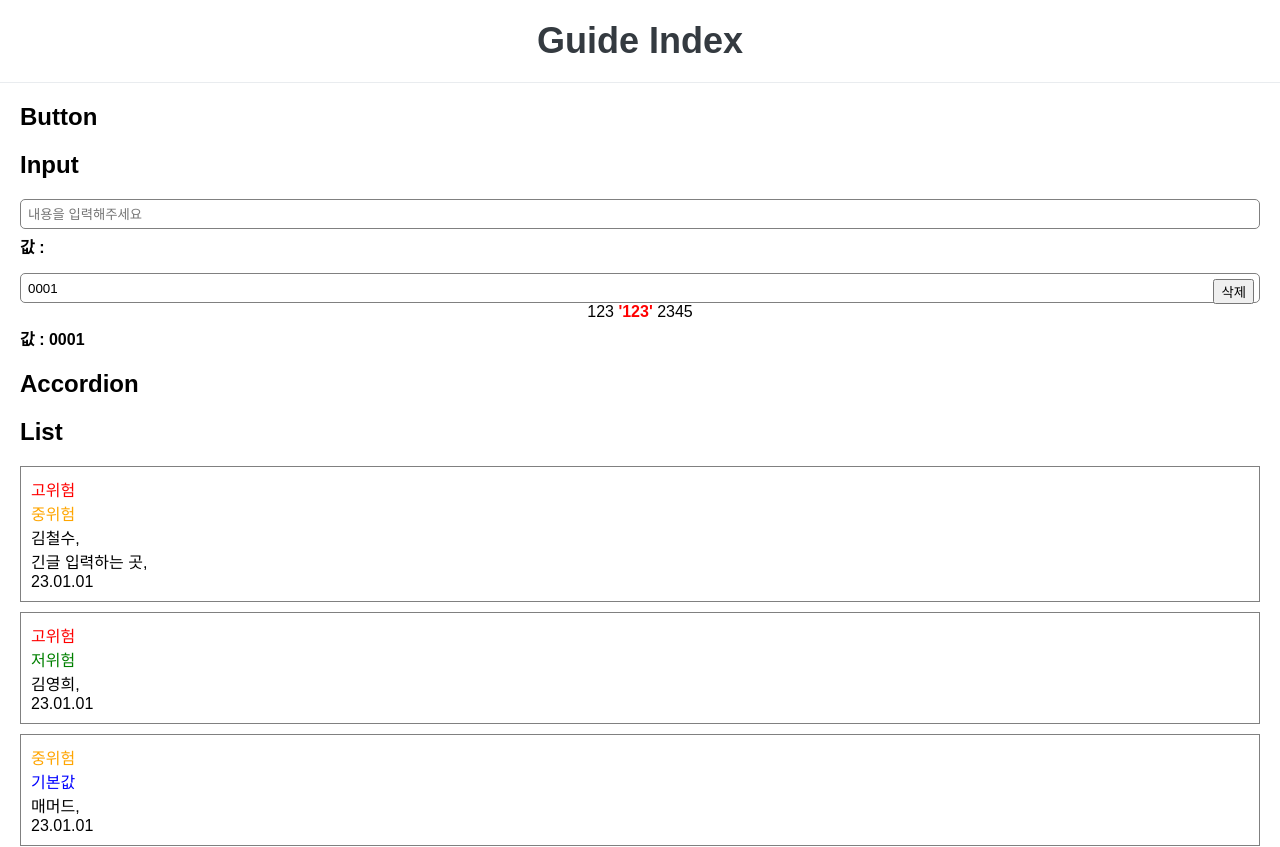
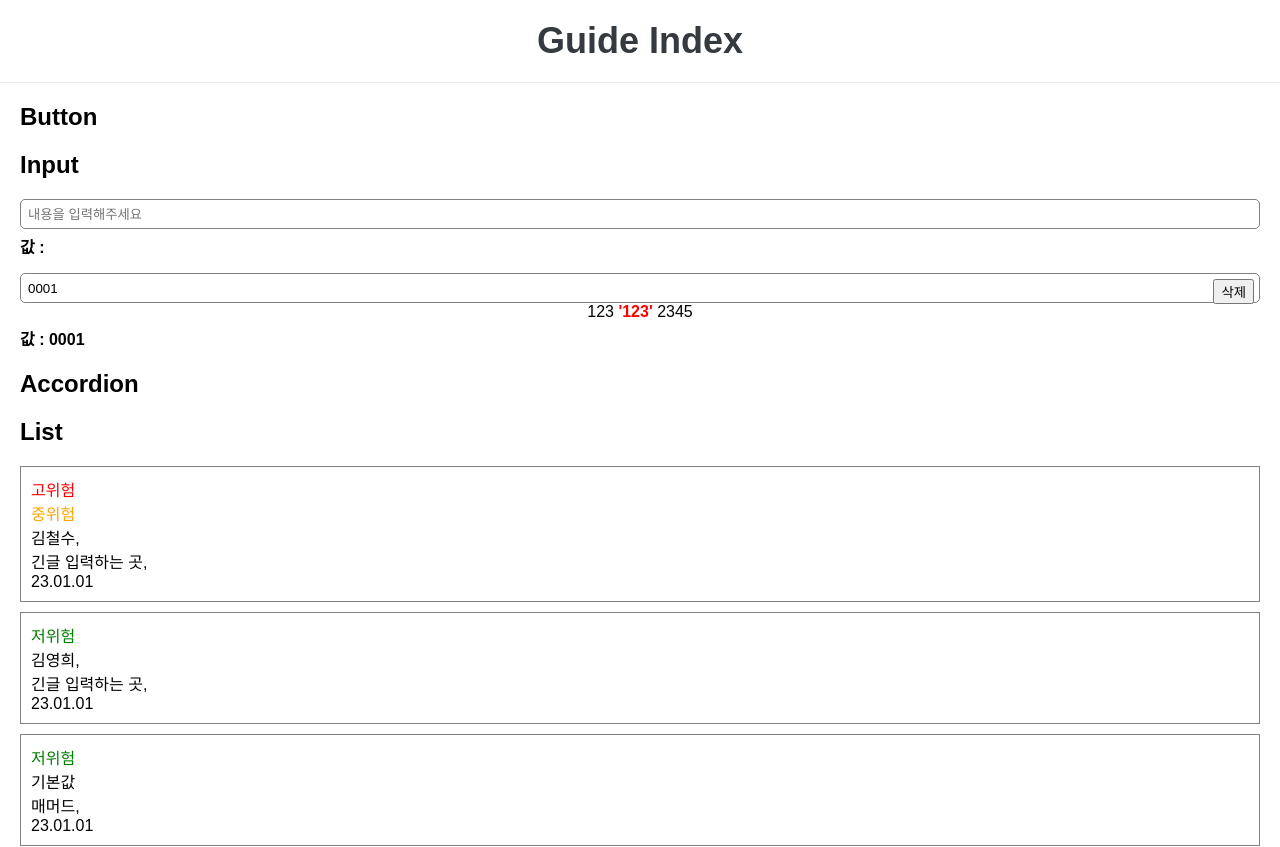
Before and after one commit to Lim-Suhyeon/ReactTest, a React (Create React App) app: page / in a window 1280 px wide. Shown: the top 847 px of the page. Built offline with nearby package versions, Linux system fonts and the light colour scheme.

Commit message:
Update 3 files

```diff
--- a/src/component/List.js
+++ b/src/component/List.js
@@ -3,8 +3,8 @@ import ListItem from "./ListItem";
 
 function List(props) {
   const $li = props.dataList;
-  const dataLists = $li.map((data,idx) => (
-    <ListItem {...data} />
+  const dataLists = $li.map((data) => (
+    <ListItem key={data.id} {...data} />
   ));
 
   return (
--- a/src/component/ListItem.js
+++ b/src/component/ListItem.js
@@ -2,7 +2,7 @@ import React from "react";
 
 function ListItem(props) {
   const lableBox = props.label;
-  const labelList = lableBox.map((label, idx) => {
+  const labelList = lableBox.map((label) => {
     let $class;
     switch (label) {
       case "고위험":
@@ -15,28 +15,27 @@ function ListItem(props) {
         $class = "green";
         break;
       default:
-        $class = "blue";
+        $class = "";
     }
 
     return (
-      <div key={idx} className={$class}>
+      <div key={$class} className={$class}>
         {label}
       </div>
     );
   });
 
+  const labelSize = props.label == undefined ? false : true;
   const nameSize = props.name == undefined ? false : true;
   const textSize = props.text == undefined ? false : true;
 
   return (
-    <>
-      <li ket={props.idx}>
+      <li key={props.id}>
         <div className="wrap_label">{labelList}</div>
         { nameSize ? <div>{props.name},</div> : null }
         { textSize ? <div>{props.text},</div> : null }
         {props.date}
       </li>
-    </>
   );
 }
 
--- a/src/guide/ListGuide.js
+++ b/src/guide/ListGuide.js
@@ -3,9 +3,9 @@ import List from "../component/List";
 
 function ListGuide() {
   const dataList = [
-    { name: "김철수", date: "23.01.01", text:'긴글 입력하는 곳', label: ["고위험", "중위험"] },
-    { name: "김영희", date: "23.01.01", label: ["고위험", "저위험"] },
-    { name: "매머드", date: "23.01.01", label: ["중위험", "기본값"] },
+    { id:"listId01", name: "김철수", date: "23.01.01", text:'긴글 입력하는 곳', label: ["고위험", "중위험"] },
+    { id:"listId02", name: "김영희", date: "23.01.01", text:'긴글 입력하는 곳', label: ["저위험"] },
+    { id:"listId03", name: "매머드", date: "23.01.01", label: ["저위험", "기본값"] },
   ];
 
   return (
```
